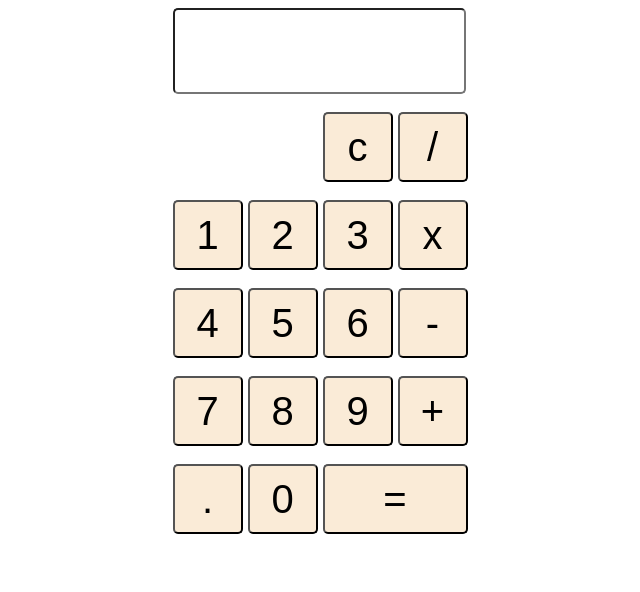
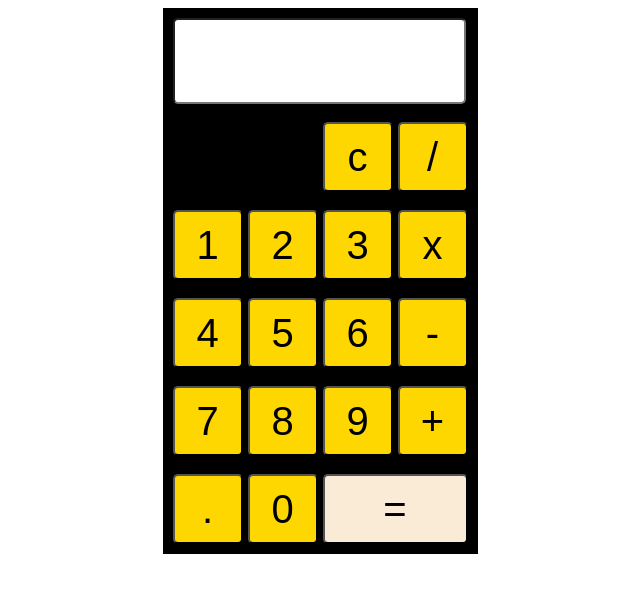
Before and after one commit to shebin-tvk/calculator, a plain HTML site: page index.html in a window 1280 px wide. Shown: the whole page, without its empty margins (320-960 px from the left). Drawn offline with Linux system fonts and the light colour scheme.

Commit message:
Update style.css

```diff
--- a/style.css
+++ b/style.css
@@ -1,7 +1,7 @@
 .btn{
     width: 70px;
     height: 70px;
-    background-color: antiquewhite;
+    background-color: gold;
     border-radius: 5px;
     font-size: 2.5rem;
 }
@@ -25,6 +25,8 @@
     display: flex;
     justify-content: center;
     flex-direction: column;
+    background-color: black;
+    padding: 10px;
 }
 .row1{
     display: flex;
```
